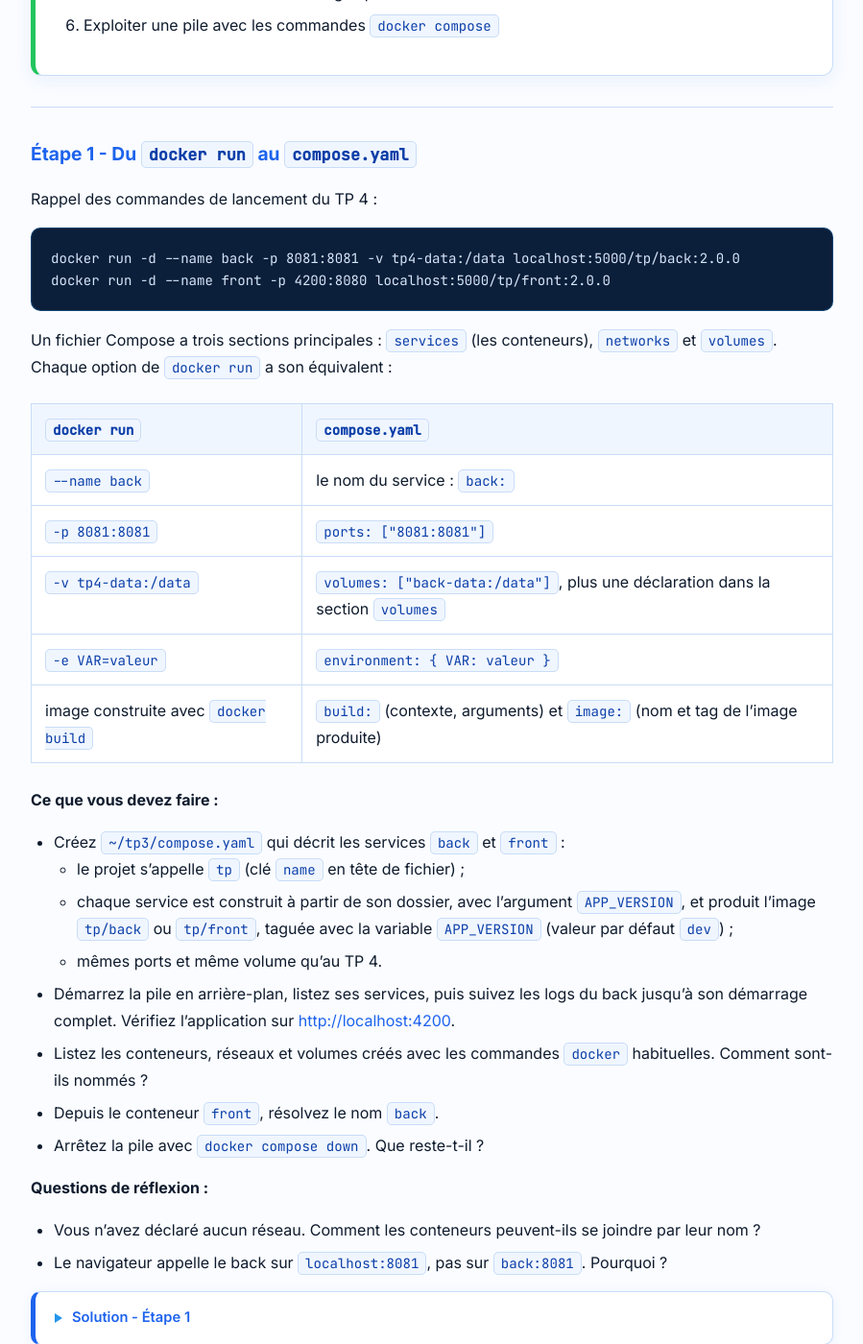
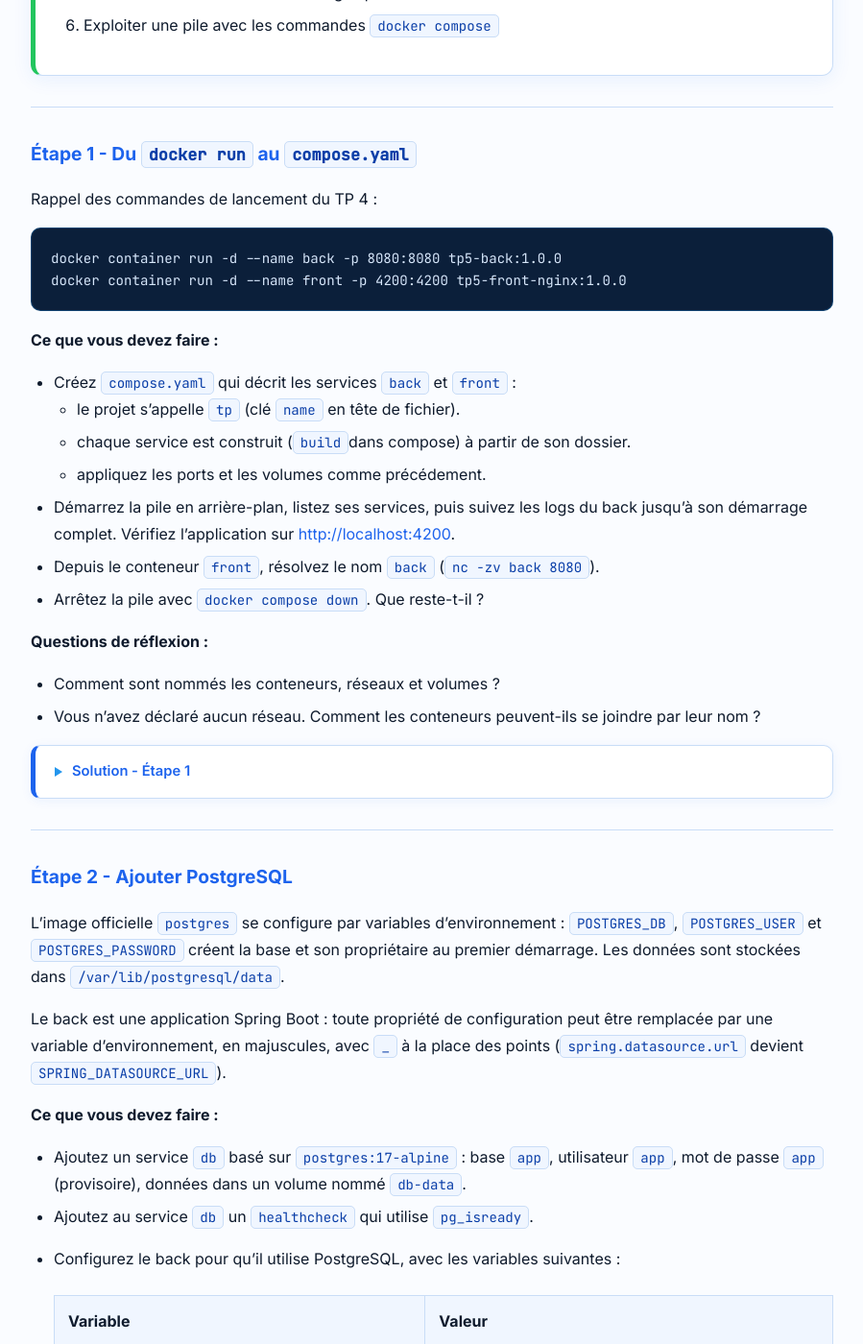
Before and after one commit to jviallon63/Hesias-3DKR, a Jekyll site: the page built from tp/6-docker-compose.md, in a window 1280 px wide and 1400 px high, scrolled down 1319 px. Shown: the whole window at 96% size, without its empty margins (190-1089 px from the left). Built offline with Jekyll 4.4.1, drawn with Linux system fonts in a browser that asks for light colours.

Commit message:
Review TP6

````diff
--- a/tp/6-docker-compose.md
+++ b/tp/6-docker-compose.md
@@ -41,35 +41,24 @@ Pour l'occasion, le back abandonne SQLite pour **PostgreSQL**, avec l'image offi
 Rappel des commandes de lancement du TP 4 :
 
 ```bash
-docker run -d --name back -p 8081:8081 -v tp4-data:/data localhost:5000/tp/back:2.0.0
-docker run -d --name front -p 4200:8080 localhost:5000/tp/front:2.0.0
+docker container run -d --name back -p 8080:8080 tp5-back:1.0.0
+docker container run -d --name front -p 4200:4200 tp5-front-nginx:1.0.0
 ```
-
-Un fichier Compose a trois sections principales : `services` (les conteneurs), `networks` et `volumes`. Chaque option de `docker run` a son équivalent :
-
-| `docker run` | `compose.yaml` |
-| --- | --- |
-| `--name back` | le nom du service : `back:` |
-| `-p 8081:8081` | `ports: ["8081:8081"]` |
-| `-v tp4-data:/data` | `volumes: ["back-data:/data"]`, plus une déclaration dans la section `volumes` |
-| `-e VAR=valeur` | `environment: { VAR: valeur }` |
-| image construite avec `docker build` | `build:` (contexte, arguments) et `image:` (nom et tag de l'image produite) |
 
 **Ce que vous devez faire :**
 
-- Créez `~/tp3/compose.yaml` qui décrit les services `back` et `front` :
-  - le projet s'appelle `tp` (clé `name` en tête de fichier) ;
-  - chaque service est construit à partir de son dossier, avec l'argument `APP_VERSION`, et produit l'image `tp/back` ou `tp/front`, taguée avec la variable `APP_VERSION` (valeur par défaut `dev`) ;
-  - mêmes ports et même volume qu'au TP 4.
+- Créez `compose.yaml` qui décrit les services `back` et `front` :
+  - le projet s'appelle `tp` (clé `name` en tête de fichier).
+  - chaque service est construit (`build`dans compose) à partir de son dossier.
+  - appliquez les ports et les volumes comme précédement.
 - Démarrez la pile en arrière-plan, listez ses services, puis suivez les logs du back jusqu'à son démarrage complet. Vérifiez l'application sur <http://localhost:4200>.
-- Listez les conteneurs, réseaux et volumes créés avec les commandes `docker` habituelles. Comment sont-ils nommés ?
-- Depuis le conteneur `front`, résolvez le nom `back`.
+- Depuis le conteneur `front`, résolvez le nom `back` (`nc -zv back 8080`).
 - Arrêtez la pile avec `docker compose down`. Que reste-t-il ?
 
 **Questions de réflexion :**
 
+- Comment sont nommés les conteneurs, réseaux et volumes ?
 - Vous n'avez déclaré aucun réseau. Comment les conteneurs peuvent-ils se joindre par leur nom ?
-- Le navigateur appelle le back sur `localhost:8081`, pas sur `back:8081`. Pourquoi ?
 
 {::nomarkdown}
 <details><summary>Solution - Étape 1</summary>
````
